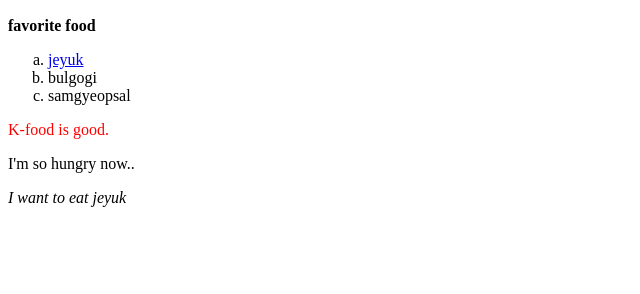
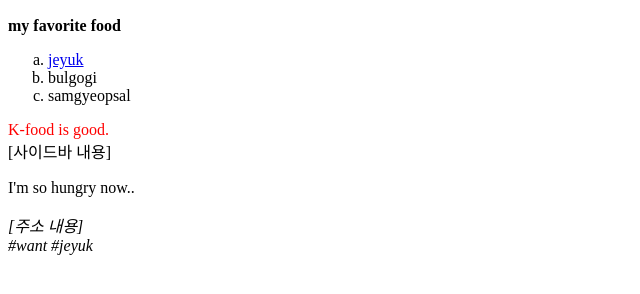
Before and after one commit to SunWoo04/HTML_CSS_JavaScript, a plain HTML site: page index.html in a window 1280 px wide. Shown: the part 110-404 px from the top of the page, without its empty margins (0-640 px from the left). Drawn offline with Linux system fonts and the light colour scheme.

```diff
--- a/index.html
+++ b/index.html
@@ -3,7 +3,7 @@
 <head>
     <meta charset="UTF-8">
     <meta name="viewport" content="width=device-width, initial-scale=1.0">
-    <title>test</title>
+    <title>SUNWOO CHOI</title>
     <!--내부 스타일-->
     <style>
         h1{
@@ -17,7 +17,7 @@
         <h1>sunwoochoi</h1>
         <h2>2004.05.05</h2>
         <nav>
-            <strong>favorite food</strong>
+            <strong>my favorite food</strong>
             <ol type="a">
                 <li><a href="https://namu.wiki/w/%EC%A0%9C%EC%9C%A1%EB%B3%B6%EC%9D%8C">jeyuk</a></li>
                 <li>bulgogi</li>
@@ -32,12 +32,16 @@
         </article>
     </main>
     <aside>
+        [사이드바 내용]
         <p>
             I'm so hungry now..
         </p>
     </aside>
     <footer>
-        <address>I want to eat jeyuk</address>
+        <address>
+            [주소 내용]<br>
+            #want #jeyuk
+        </address>
     </footer>
 </body>
 </html>
```
